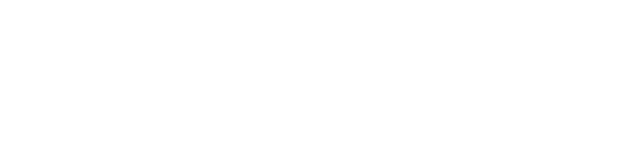
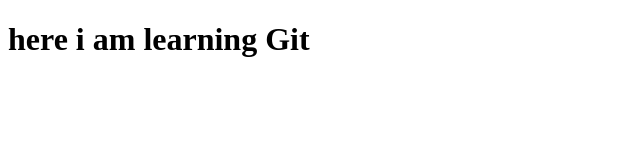
Before and after one commit to lalaolli/learninggithub, a plain HTML site: page index.html in a window 1280 px wide. Shown: the whole page, without its empty margins (0-640 px from the left). Drawn offline with Linux system fonts and the light colour scheme.

Commit message:
modified index page

```diff
--- a/index.html
+++ b/index.html
@@ -4,7 +4,9 @@
     <meta charset="UTF-8" />
     <meta http-equiv="X-UA-Compatible" content="IE=edge" />
     <meta name="viewport" content="width=device-width, initial-scale=1.0" />
-    <title>Document</title>
+    <title>Learning Git</title>
   </head>
-  <body></body>
+  <body>
+    <h1>here i am learning Git</h1>
+  </body>
 </html>
```
